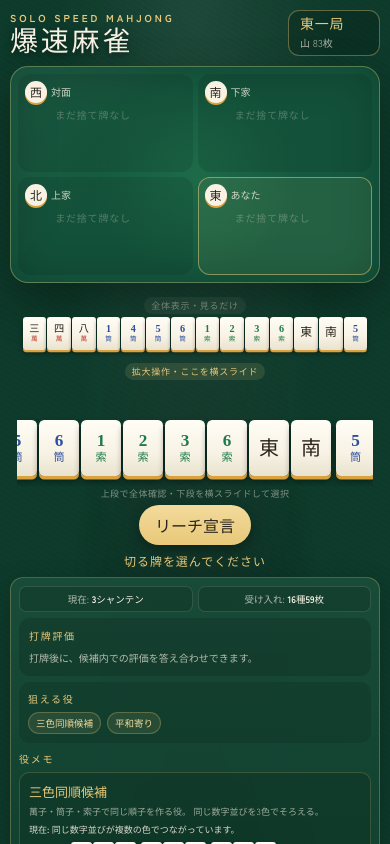
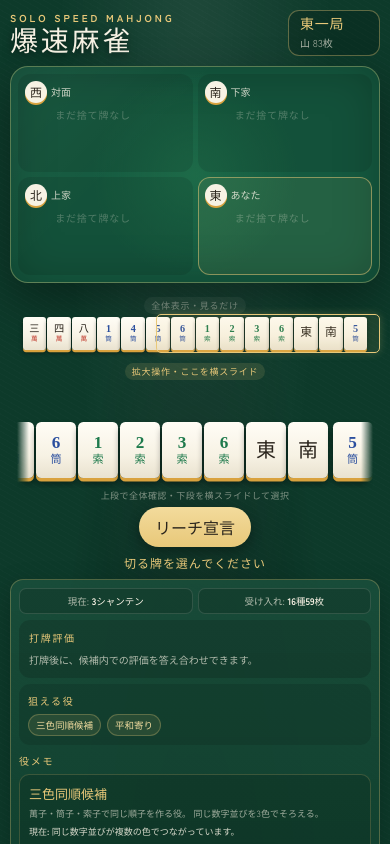
Before and after one commit to HSBL-ko-gyo/HSBL-S800, a React (Vite) app: page / in a window 390 px wide. Shown: the top 844 px of the page. Built offline with nearby package versions, Linux system fonts and the light colour scheme; a web font is replaced by a local one.

Commit message:
Make mobile hand rail physically scrollable

```diff
--- a/src/components/HandView.tsx
+++ b/src/components/HandView.tsx
@@ -37,27 +37,65 @@ export function HandView({
     pointerId: -1,
     startX: 0,
     startY: 0,
-    startTileIndex: -1,
+    startScrollLeft: 0,
     selectedTileId: null as string | null,
     selectedAtPointerDown: false,
     moved: false,
+    horizontalLocked: false,
     verticalLocked: false,
   })
   const tapRef = useRef({ tileId: null as string | null, count: 0, lastAt: 0 })
   const [selectedTileId, setSelectedTileId] = useState<string | null>(null)
   const [selectedLift, setSelectedLift] = useState(0)
+  const [overviewWindow, setOverviewWindow] = useState({ left: 0, width: 60 })
   const drawnTile = tiles.find((tile) => tile.id === drawnTileId)
   const concealed = sortTiles(tiles.filter((tile) => tile.id !== drawnTileId))
   const displayed = drawnTile ? [...concealed, drawnTile] : concealed
-  const selectedIndex = displayed.findIndex((tile) => tile.id === selectedTileId)
-  const mobileFocusIndex = selectedIndex >= 0
-    ? selectedIndex
-    : Math.max(0, displayed.length - 1)
+
+  const syncOverviewWindow = () => {
+    const rail = handRef.current
+    if (!rail) return
+    const maxScroll = Math.max(0, rail.scrollWidth - rail.clientWidth)
+    const visibleRatio = Math.min(1, rail.clientWidth / Math.max(rail.scrollWidth, 1))
+    const width = visibleRatio * 100
+    const left = maxScroll > 0 ? (rail.scrollLeft / maxScroll) * (100 - width) : 0
+    setOverviewWindow({ left, width })
+  }
+
+  const selectRailCenterTile = () => {
+    const rail = handRef.current
+    if (!rail) return
+    const centerX = rail.getBoundingClientRect().left + rail.clientWidth / 2
+    const slots = [...rail.querySelectorAll<HTMLElement>('[data-hand-tile-id]')]
+    let nearest: { id: string; distance: number } | null = null
+
+    for (const slot of slots) {
+      const rect = slot.getBoundingClientRect()
+      const distance = Math.abs(centerX - (rect.left + rect.width / 2))
+      if (!nearest || distance < nearest.distance) {
+        nearest = { id: slot.dataset.handTileId ?? '', distance }
+      }
+    }
+
+    if (nearest?.id && nearest.id !== gestureRef.current.selectedTileId) {
+      gestureRef.current.selectedTileId = nearest.id
+      gestureRef.current.selectedAtPointerDown = false
+      tapRef.current = { tileId: null, count: 0, lastAt: 0 }
+      setSelectedTileId(nearest.id)
+    }
+  }
 
   useEffect(() => {
     setSelectedTileId(null)
     setSelectedLift(0)
     tapRef.current = { tileId: null, count: 0, lastAt: 0 }
+    const frame = window.requestAnimationFrame(() => {
+      const rail = handRef.current
+      if (!rail) return
+      rail.scrollLeft = rail.scrollWidth - rail.clientWidth
+      syncOverviewWindow()
+    })
+    return () => window.cancelAnimationFrame(frame)
   }, [drawnTileId, canDiscard])
 
   useEffect(() => {
@@ -95,10 +133,11 @@ export function HandView({
       pointerId: event.pointerId,
       startX: event.clientX,
       startY: event.clientY,
-      startTileIndex: tileIndex,
+      startScrollLeft: event.currentTarget.scrollLeft,
       selectedTileId: tileId,
       selectedAtPointerDown: selectedTileId === tileId,
       moved: false,
+      horizontalLocked: false,
       verticalLocked: false,
     }
     if (selectedTileId !== tileId) {
@@ -113,31 +152,37 @@ export function HandView({
     if (gesture.pointerId !== event.pointerId) return
     event.preventDefault()
 
-    if (Math.abs(event.clientX - gesture.startX) > 6 || Math.abs(event.clientY - gesture.startY) > 6) {
+    const horizontalDistance = event.clientX - gesture.startX
+    const verticalDistance = event.clientY - gesture.startY
+    const absoluteX = Math.abs(horizontalDistance)
+    const absoluteY = Math.abs(verticalDistance)
+
+    if (absoluteX > 6 || absoluteY > 6) {
       gesture.moved = true
     }
 
     const upwardDistance = Math.max(0, gesture.startY - event.clientY)
-    if (upwardDistance >= 10) gesture.verticalLocked = true
-
-    if (!gesture.verticalLocked) {
-      const horizontalDistance = event.clientX - gesture.startX
-      const targetIndex = Math.max(0, Math.min(
-        displayed.length - 1,
-        gesture.startTileIndex + Math.round(horizontalDistance / 42),
-      ))
-      const hoveredTileId = displayed[targetIndex]?.id
-      if (hoveredTileId && hoveredTileId !== gesture.selectedTileId) {
-        gesture.selectedTileId = hoveredTileId
-        gesture.selectedAtPointerDown = false
-        tapRef.current = { tileId: null, count: 0, lastAt: 0 }
-        setSelectedTileId(hoveredTileId)
+    if (!gesture.horizontalLocked && !gesture.verticalLocked && (absoluteX >= 8 || absoluteY >= 8)) {
+      if (upwardDistance > absoluteX) {
+        gesture.verticalLocked = true
+      } else {
+        gesture.horizontalLocked = true
       }
     }
 
-    setSelectedLift(Math.min(upwardDistance, 42))
+    if (gesture.horizontalLocked) {
+      event.currentTarget.scrollLeft = gesture.startScrollLeft - horizontalDistance
+      setSelectedLift(0)
+      syncOverviewWindow()
+      selectRailCenterTile()
+      return
+    }
 
-    if (upwardDistance >= 48) {
+    if (gesture.verticalLocked) {
+      setSelectedLift(Math.min(upwardDistance, 42))
+    }
+
+    if (gesture.verticalLocked && upwardDistance >= 48) {
       const tileToDiscard = displayed.find((tile) => tile.id === gesture.selectedTileId)
       gesture.pointerId = -1
       if (event.currentTarget.hasPointerCapture(event.pointerId)) {
@@ -176,6 +221,7 @@ export function HandView({
     }
 
     gesture.pointerId = -1
+    gesture.horizontalLocked = false
     gesture.verticalLocked = false
     setSelectedLift(0)
   }
@@ -183,6 +229,7 @@ export function HandView({
   const cancelGesture = (event: PointerEvent<HTMLDivElement>) => {
     if (gestureRef.current.pointerId !== event.pointerId) return
     gestureRef.current.pointerId = -1
+    gestureRef.current.horizontalLocked = false
     gestureRef.current.verticalLocked = false
     setSelectedLift(0)
   }
@@ -195,6 +242,14 @@ export function HandView({
     >
       <span className="mobile-hand-guide overview-guide">全体表示・見るだけ</span>
       <div className="mobile-hand-overview" aria-label="手牌全体">
+        <span
+          className="mobile-overview-window"
+          aria-hidden="true"
+          style={{
+            left: `${overviewWindow.left}%`,
+            width: `${overviewWindow.width}%`,
+          }}
+        />
         {displayed.map((tile) => (
           <span className="mobile-overview-slot" key={`overview-${tile.id}`}>
             <TileView
@@ -209,11 +264,11 @@ export function HandView({
       <div
         className={`hand mobile-hand-rail ${canDiscard ? 'is-active' : ''}`}
         ref={handRef}
-        style={{ '--rail-focus-index': mobileFocusIndex } as CSSProperties}
         onPointerDown={handlePointerDown}
         onPointerMove={handlePointerMove}
         onPointerUp={finishGesture}
         onPointerCancel={cancelGesture}
+        onScroll={syncOverviewWindow}
       >
         <div className="mobile-hand-track">
           {displayed.map((tile) => (
--- a/src/styles.css
+++ b/src/styles.css
@@ -996,12 +996,24 @@ h1 {
   }
   .mobile-hand-overview {
     display: flex;
+    position: relative;
     min-height: 40px;
     align-items: center;
     justify-content: center;
     gap: 1px;
     padding: 3px 5px 6px;
     pointer-events: none;
+  }
+  .mobile-overview-window {
+    position: absolute;
+    z-index: 3;
+    top: 0;
+    bottom: 3px;
+    border: 1px solid var(--gold);
+    border-radius: 5px;
+    background: rgba(232, 200, 121, .08);
+    box-shadow: 0 0 8px rgba(232, 200, 121, .22);
+    transition: left .04s linear;
   }
   .mobile-overview-slot {
     display: flex;
@@ -1019,28 +1031,29 @@ h1 {
     --rail-width: min(356px, calc(100vw - 34px));
     --rail-tile-width: 40px;
     --rail-gap: 2px;
-    --rail-span: calc(var(--rail-tile-width) + var(--rail-gap));
-    --rail-track-width: 586px;
-    --rail-max-offset: calc(var(--rail-track-width) - var(--rail-width));
-    --rail-center-offset: calc((var(--rail-width) - var(--rail-tile-width)) / 2);
     display: flex;
     position: relative;
     width: var(--rail-width);
     min-height: 106px;
     margin: 0 auto;
+    justify-content: flex-start;
     padding: 42px 0 10px;
-    overflow: hidden;
+    overflow-x: auto;
+    overflow-y: hidden;
+    scrollbar-width: none;
     touch-action: none;
+    overscroll-behavior-x: contain;
+    mask-image: linear-gradient(to right, transparent, #000 12px, #000 calc(100% - 12px), transparent);
+  }
+  .hand.mobile-hand-rail::-webkit-scrollbar {
+    display: none;
   }
   .mobile-hand-track {
-    position: absolute;
-    left: 0;
-    bottom: 10px;
     display: flex;
+    align-self: flex-end;
     gap: var(--rail-gap);
-    width: var(--rail-track-width);
-    transform: translateX(clamp(calc(var(--rail-max-offset) * -1), calc(var(--rail-center-offset) - var(--rail-focus-index) * var(--rail-span)), 0px));
-    transition: transform .08s ease-out;
+    width: max-content;
+    padding-right: 1px;
   }
   .mobile-hand-rail .hand-tile-slot {
     display: flex;
```
